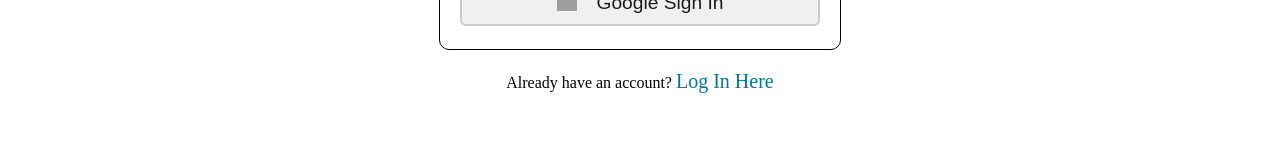
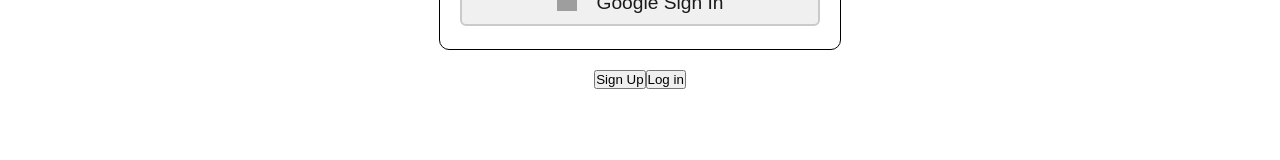
Before and after one commit to daedadev/upper-level-kicks, a React (Create React App) app in the folder client/: page /signup in a window 1280 px wide. Shown: the part 622-782 px from the top of the page. Built offline with nearby package versions, Linux system fonts and the light colour scheme; no server answers; grey boxes are pictures that could not be loaded.

Commit message:
Added dual signup login form

```diff
--- a/client/src/components/LoginForm/style.css
+++ b/client/src/components/LoginForm/style.css
@@ -26,6 +26,7 @@ label {
   width: 80%;
   border-radius: 5px;
   padding: 10px;
+  margin-bottom: 10px;
 }
 
 .login-form {
--- a/client/src/components/SignUpForm/index.js
+++ b/client/src/components/SignUpForm/index.js
@@ -13,26 +13,53 @@ export default function SignUpForm() {
 
   const [error, setError] = useState("");
   const [loading, setLoading] = useState(false);
+  const [formType, setFormType] = useState(false);
 
   function handleSubmit(e) {
     e.preventDefault();
 
     if (passwordRef.current.value !== confirmPasswordRef.current.value) {
+      console.log("bruh");
       return setError("Passwords do not match");
+    }
+
+    if (passwordRef.current.value == "" || emailRef.current.value == "") {
+      return setError("Please enter an email and password");
     }
     try {
       setError("");
       setLoading(true);
       signup(emailRef.current.value, passwordRef.current.value);
-      navigate("/");
     } catch (err) {
       setError("Failed to create an account");
     }
+    navigate("/");
     setLoading(false);
   }
 
-  return (
-    <div className="login-form-holder">
+  function changeFormType(type) {
+    setFormType(type);
+  }
+
+  const loginForm = (
+    <form className="login-form" onSubmit={handleSubmit}>
+      <div>Log In</div>
+      {error && <label className="danger-label">{error}</label>}
+      <label>Email</label>
+      <input type="text" className="login-input" ref={emailRef}></input>
+      <label>Password</label>
+      <input type="text" className="login-input" ref={passwordRef}></input>
+      <button type="submit" className="login-button" disabled={loading}>
+        Log In
+      </button>
+      <button onClick={googlePopup} className="google-button">
+        <img src="https://cdn.cdnlogo.com/logos/g/35/google-icon.svg" />
+        Sign In With Google
+      </button>
+    </form>
+  );
+
+  const signupForm = (
     <form className="login-form" onSubmit={handleSubmit}>
       <div>Sign Up</div>
       {error && <label className="danger-label">{error}</label>}
@@ -55,8 +82,14 @@ export default function SignUpForm() {
         Google Sign In
       </button>
     </form>
+  );
+
+  return (
+    <div className="login-form-holder">
+      {formType ? loginForm : signupForm}
       <div>
-        Already have an account? <Link to="/login">Log In Here</Link>
+        <button onClick={() => changeFormType(false)}>Sign Up</button>
+        <button onClick={() => changeFormType(true)}>Log in</button>
       </div>
     </div>
   );
```
Lines whose indentation alone changed are shown as unchanged.
